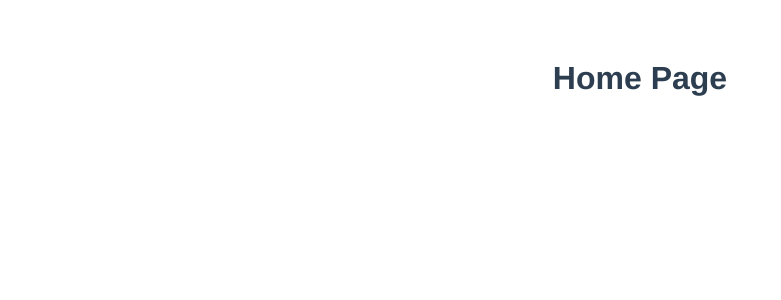
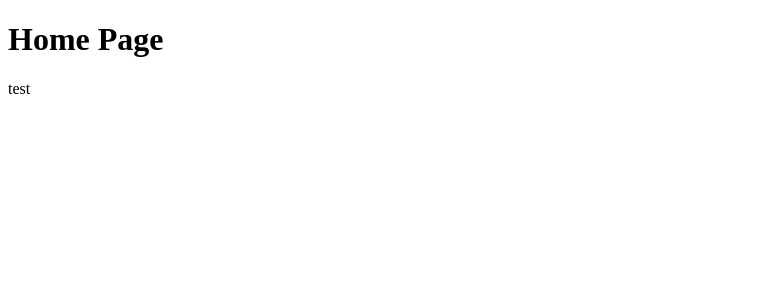
Before and after one commit to mohaimenkhalid/Jatri-test-project, a Vue app: page / in a window 1280 px wide. Shown: the top 300 px of the page, without its empty margins (0-781 px from the left). Built offline with nearby package versions, Linux system fonts and the light colour scheme.

Commit message:
vuex store setup

```diff
--- a/package.json
+++ b/package.json
@@ -9,7 +9,8 @@
   },
   "dependencies": {
     "core-js": "^3.6.5",
-    "vue": "^3.0.0"
+    "vue": "^3.0.0",
+    "vuex": "^4.0.2"
   },
   "devDependencies": {
     "@vue/cli-plugin-babel": "~4.5.0",
--- a/src/App.vue
+++ b/src/App.vue
@@ -1,24 +1,20 @@
 <template>
   <h1>Home Page</h1>
+  <p>{{ name }}</p>
 </template>
 
 <script>
-
+import { mapState } from "vuex"
 export default {
   name: 'App',
   components: {
 
+  },
+  computed: {
+    ...mapState("account", ["name"]),
   }
 }
 </script>
 
 <style>
-#app {
-  font-family: Avenir, Helvetica, Arial, sans-serif;
-  -webkit-font-smoothing: antialiased;
-  -moz-osx-font-smoothing: grayscale;
-  text-align: center;
-  color: #2c3e50;
-  margin-top: 60px;
-}
 </style>
--- a/src/main.js
+++ b/src/main.js
@@ -1,4 +1,7 @@
 import { createApp } from 'vue'
 import App from './App.vue'
+import store from '../store'
 
-createApp(App).mount('#app')
+createApp(App)
+    .use(store)
+    .mount('#app')
--- /dev/null
+++ b/store/index.js
@@ -0,0 +1,10 @@
+import { createStore } from "vuex"
+import account from './modules/account.module';
+
+const store = createStore({
+    modules: {
+        account
+    }
+})
+
+export default store;
--- /dev/null
+++ b/store/modules/account.module.js
@@ -0,0 +1,8 @@
+const state = {
+    name: "test",
+}
+
+export default {
+    namespaced: true,
+    state
+}
```
Also changed, not shown: 1 other file (tests, documents, lock files or other folders).
